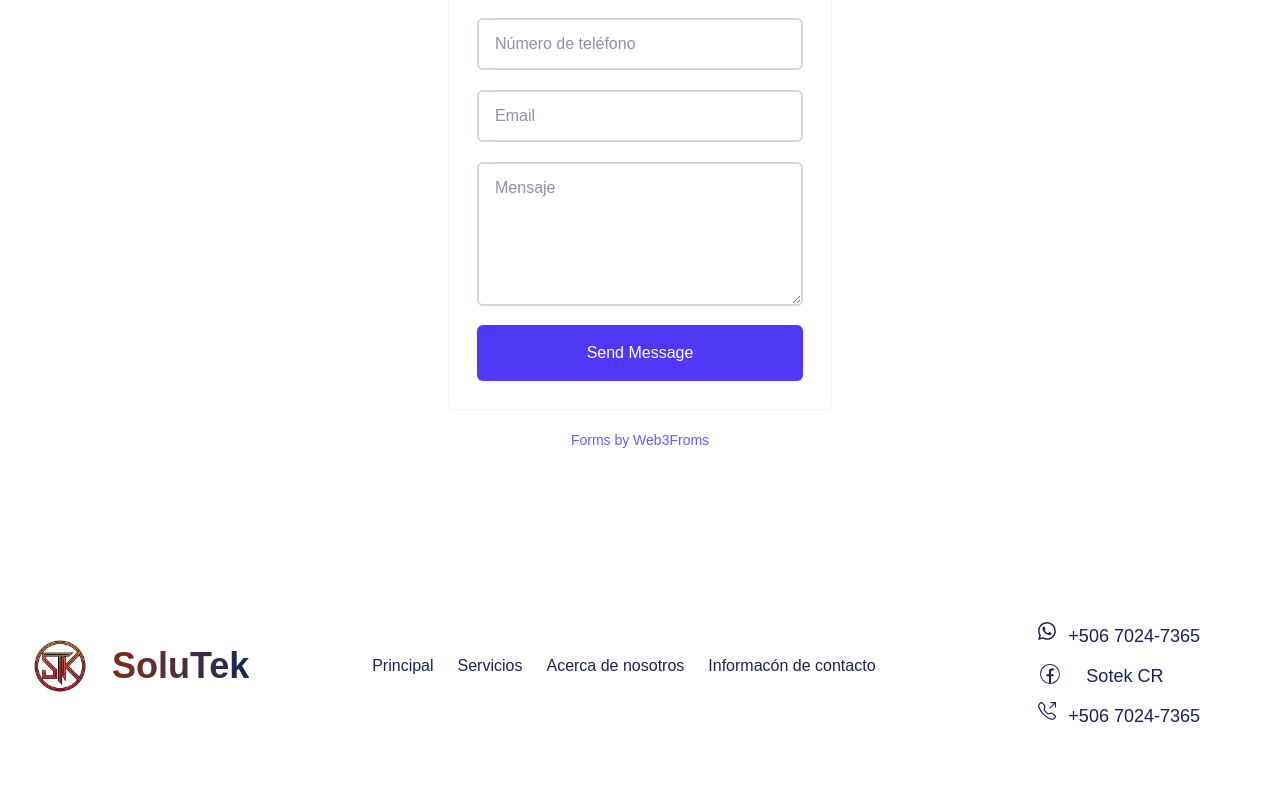
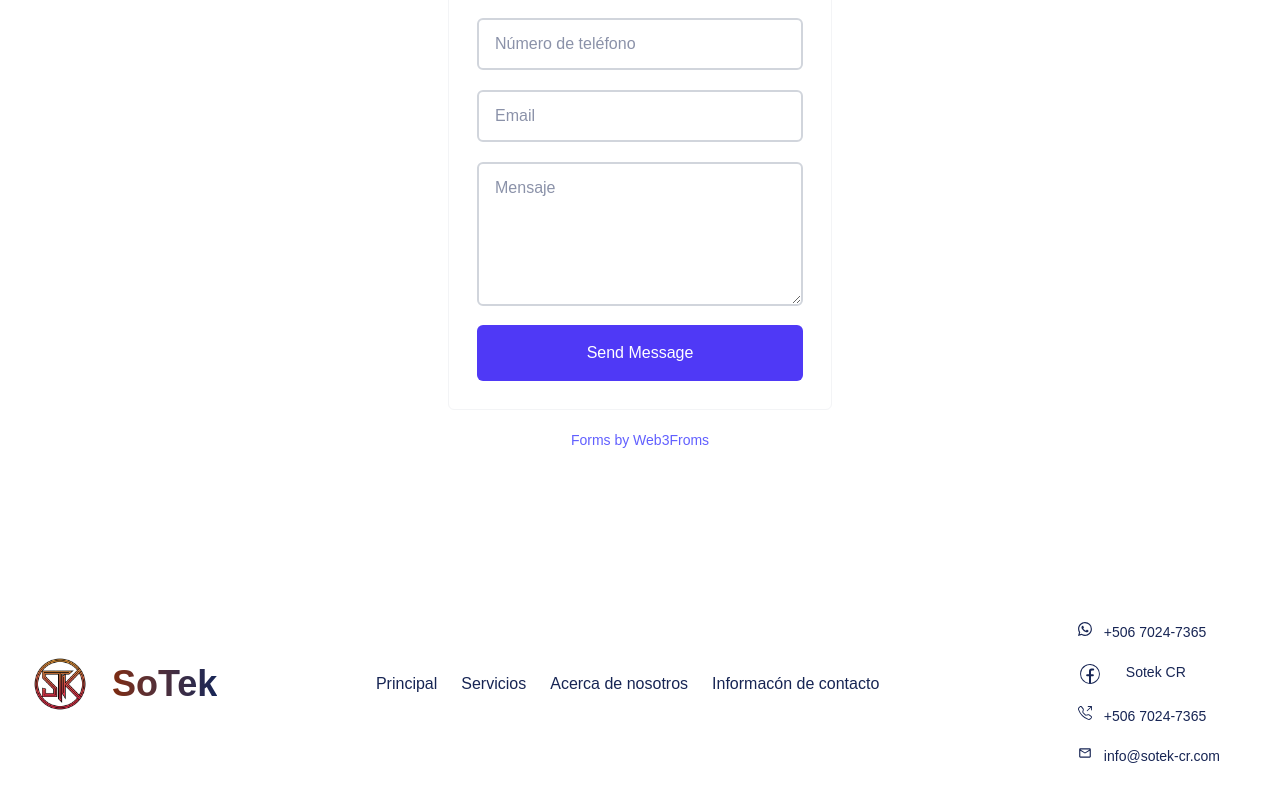
Before and after one commit to Marenco81/SOLUTEK-Landing-Page, a React (Vite) app: page / in a window 1280 px wide. Shown: the part 3371-4169 px from the top of the page. Before the commit the page ends 4133 px from the top, so only its background shows below. Built offline with nearby package versions, Linux system fonts and the light colour scheme.

Commit message:
email added and footer adjusted

```diff
--- a/src/components/elements/Footer.tsx
+++ b/src/components/elements/Footer.tsx
@@ -4,6 +4,7 @@ import { navItems } from "../../utils/navItems"
 import { Container, NavItem } from "../shared"
 import logo from "../../assets-src/logo.png"
 import { CiFacebook } from "react-icons/ci"
+import { MdOutlineMailOutline } from "react-icons/md"
 // import { navItems } from "./Navbar"
 
 export const Footer = () => {
@@ -13,7 +14,7 @@ export const Footer = () => {
           <div className="flex flex-col md:flex-row justify-between items-center">
             <div className="flex items-center gap-3 mb-4 md:mb-0">
               <img src={logo} alt="Solutek Logo" className="w-20 h-20" />
-              <div className="inline-flex text-4xl font-semibold text-heading-1"><span className="bg-gradient-to-r from-orange-900 to-blue-950 text-transparent bg-clip-text"> SoluTek </span></div>
+              <div className="inline-flex text-4xl font-semibold text-heading-1"><span className="bg-gradient-to-r from-orange-900 to-blue-950 text-transparent bg-clip-text"> SoTek </span></div>
             </div>
             <ul className="flex gap-6 text-heading-1">
               {navItems.map((item, key) => (
@@ -22,16 +23,17 @@ export const Footer = () => {
                 </NavItem>
               ))}
             </ul>
-            <div className="mr-15 ml-10 mt-5">
-              <ul className="flex sm:flex-col flex-row gap-3 text-heading-1 text-sm wrap">
+            <div className="flex justify-between items-center mr-10 ml-10 mt-5">
+              <ul className="flex sm:flex-col flex-row gap-5 text-heading-1 text-sm flex-wrap">
               {/* {contactItems.map((item, key) => (
                 <NavItem key={key} href={item.href} text={item.text}>
 
                 </NavItem>
               ))} */}
-              <li><a href="https://wa.me/50670247365?text=Hola,%20quisiera%20comunicarme%20con%20ustedes." target="_blank" rel="noopener noreferrer" className="flex flex-row text-sm md:text-lg ease-linear hover:text-orange-900"><BsWhatsapp /><span className="ml-3">+506 7024-7365</span></a></li>
-              <li><a href="https://www.facebook.com/profile.php?id=61584560732276&sk=about" target="_blank" rel="noopener noreferrer" className="flex flex-row text-sm md:text-lg ease-linear hover:text-orange-900"><CiFacebook className="text-2xl mr-3" /><span className="ml-3"> Sotek CR</span></a></li>
-              <li><a href="tel:70247365" className="flex flex-row text-sm md:text-lg ease-linear hover:text-orange-900"><BsTelephoneOutbound /><span className="ml-3">+506 7024-7365</span></a></li>
+              <li><a href="https://wa.me/50670247365?text=Hola,%20quisiera%20comunicarme%20con%20ustedes." target="_blank" rel="noopener noreferrer" className="flex flex-row md:text-md ease-linear hover:text-orange-900"><BsWhatsapp /><span className="ml-3">+506 7024-7365</span></a></li>
+              <li><a href="https://www.facebook.com/profile.php?id=61584560732276&sk=about" target="_blank" rel="noopener noreferrer" className="flex flex-row text-sm md:text-md ease-linear hover:text-orange-900"><CiFacebook className="text-2xl mr-3" /><span className="ml-3"> Sotek CR</span></a></li>
+              <li><a href="tel:70247365" className="flex flex-row text-sm md:text-md ease-linear hover:text-orange-900"><BsTelephoneOutbound /><span className="ml-3">+506 7024-7365</span></a></li>
+              <li><a href="mailto:info@sotek-cr.com" className="flex flex-row text-sm md:text-md ease-linear hover:text-orange-900"><MdOutlineMailOutline /><span className="ml-3">info@sotek-cr.com</span></a></li>
             </ul>
             </div>
           </div>
```
